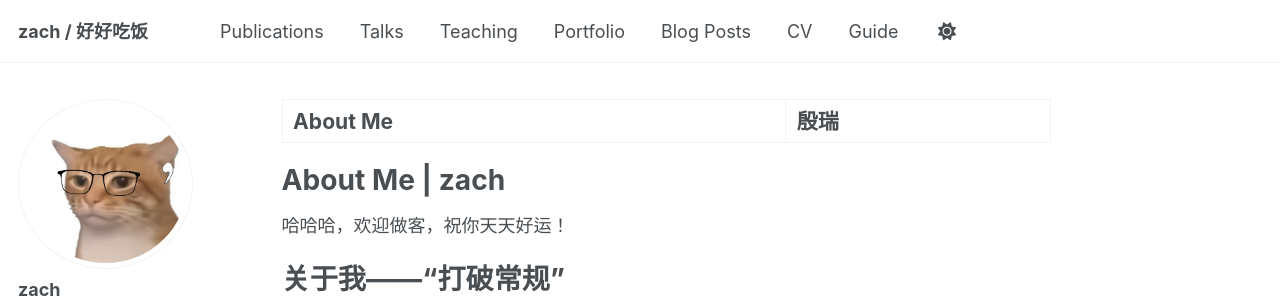
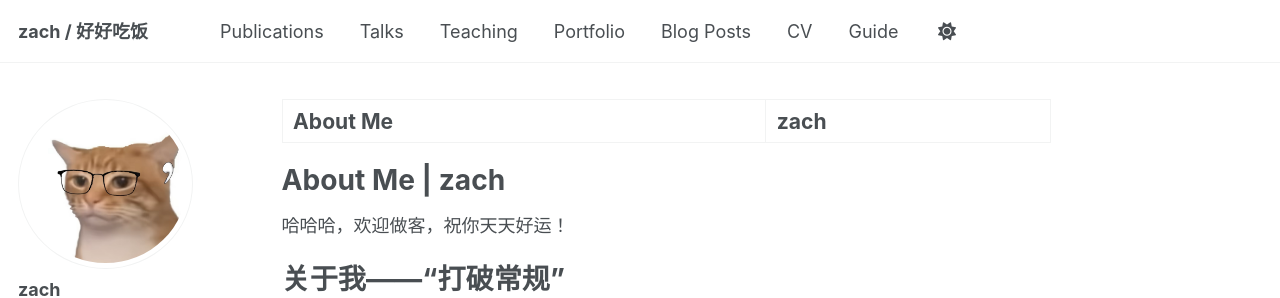
Before and after one commit to zach1219/zach1219.github.io, a Jekyll site: the page built from _pages/about.md, in a window 1280 px wide and 900 px high. Shown: the top 298 px of the window. Built offline with Jekyll 4.4.1, drawn with Linux system fonts in a browser that asks for light colours; a script that is not in the unit is left out.

Commit message:
Update about.md

```diff
--- a/_pages/about.md
+++ b/_pages/about.md
@@ -1,6 +1,6 @@
 ---
 permalink: /
-title: "About Me | 殷瑞"
+title: "About Me | zach"
 author_profile: true
 redirect_from:
   - /about/
```
